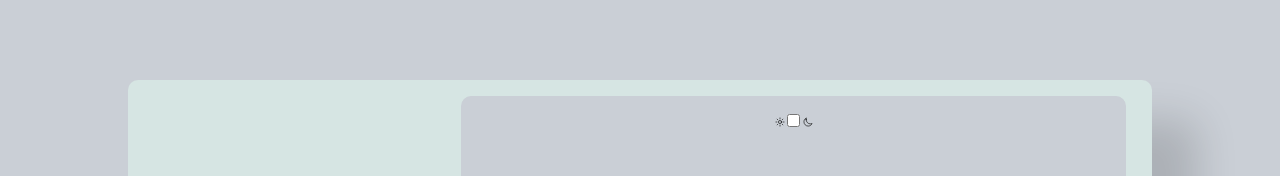
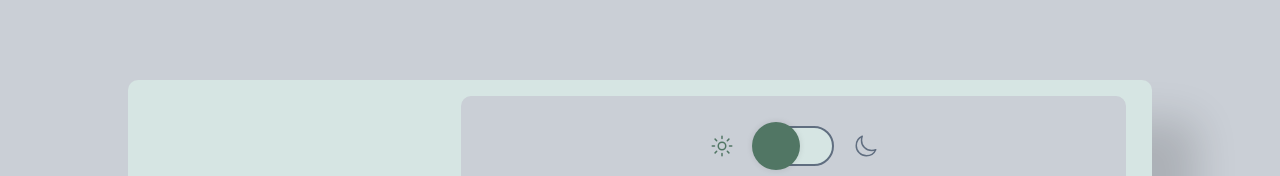
Before and after one commit to Imtiyaaz22/login-form, a website: page index.html in a window 1280 px wide. Shown: the top 176 px of the page. Drawn offline with nearby package versions, Linux system fonts and the light colour scheme.

Commit message:
Style custom theme checker

```diff
--- a/sass/_components.scss
+++ b/sass/_components.scss
@@ -13,6 +13,62 @@
 }
 
 // Theme
+.theme {
+	--_gap: 4rem;
+	--_timer: 1.5s;
+
+	display: flex;
+	align-items: center;
+	gap: var(--spacer-200);
+
+	&-icon {
+		width: 2.4rem;
+		height: 2.4rem;
+
+		&__light {
+			color: var(--color-primary);
+		}
+
+		&__dark {
+			color: var(--color-accent);
+		}
+	}
+
+	&-box {
+		height: 4rem;
+		width: 8rem;
+		background-color: var(--color-neutral);
+		border-radius: 100rem;
+		border: 2px solid var(--color-accent);
+		cursor: pointer;
+		position: relative;
+		display: flex;
+		align-items: center;
+		justify-content: center;
+		transition: all var(--_timer);
+	}
+
+	&-check {
+		appearance: none;
+		&:checked ~ .theme-checkbox {
+			left: calc(100% - var(--_gap));
+		}
+	}
+
+	&-checkbox {
+		position: absolute;
+		left: 0;
+		background: var(--color-primary);
+		height: var(--_gap);
+		width: var(--_gap);
+		border-radius: 100%;
+		border: none;
+		box-shadow: 0 0 0.5rem 0 rgba(0, 0, 0, 0.1);
+		transform: scale(1.2);
+		transition: all var(--_timer);
+	}
+}
+
 
 // Account
 .account {
@@ -157,6 +213,10 @@
 			font-size: var(--fs-100);
 			color: var(--color-text);
 		}
+
+		&__check {
+			cursor: pointer;
+		}
 	}
 
 	&-link {
--- a/sass/_layout.scss
+++ b/sass/_layout.scss
@@ -20,7 +20,7 @@
 	border-radius: var(--border-300);
 	display: grid;
 	grid-template-columns: 6rem auto 6rem;
-	grid-template-rows: 5rem 12rem 8rem 1fr;
+	grid-template-rows: 10rem 12rem 8rem 1fr;
   justify-items: center;
   align-items: center;
 }
```
Also changed, not shown: css/styles.css, 1 other file.
